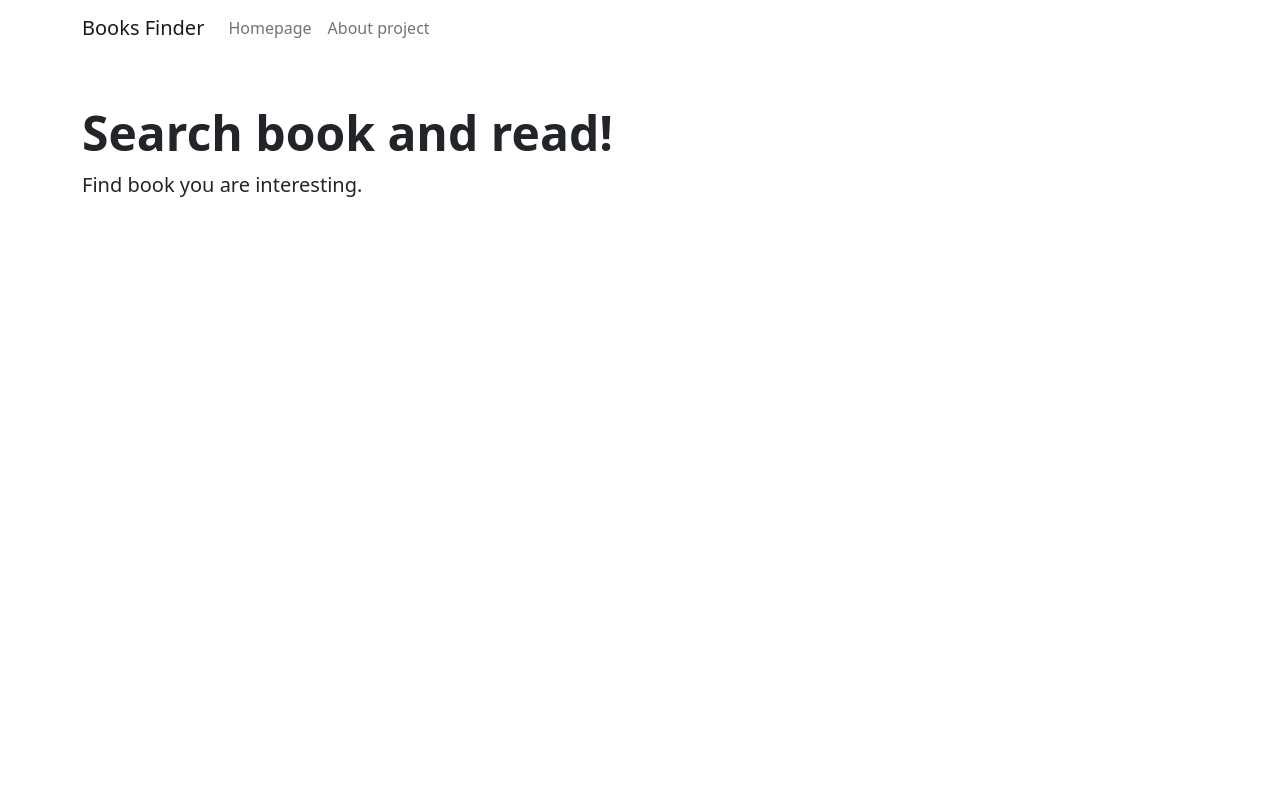
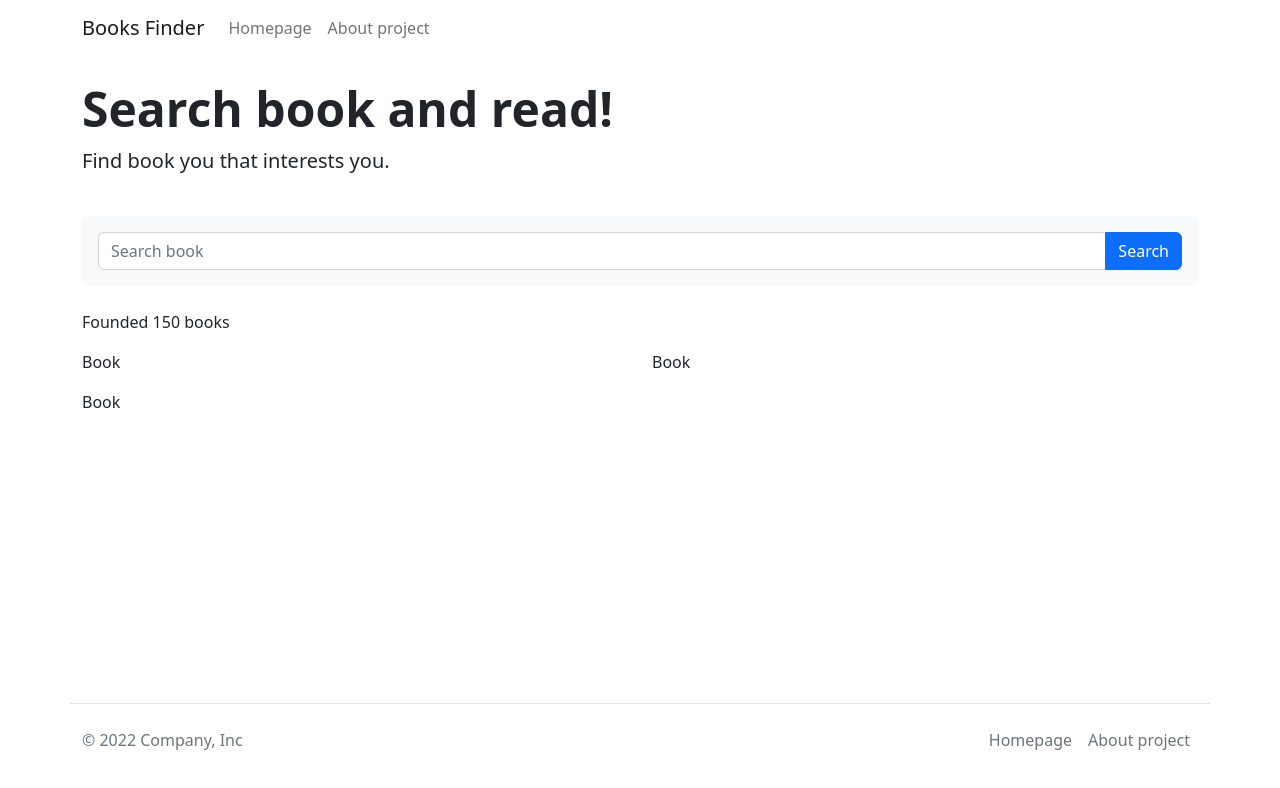
Before and after one commit to damiankomonski/book-app, a React (Create React App) app: page / in a window 1280 px wide. Shown: the top 788 px of the page. Built offline with nearby package versions, Linux system fonts and the light colour scheme.

Commit message:
Progress

```diff
--- a/src/App.js
+++ b/src/App.js
@@ -1,6 +1,9 @@
 import './App.scss';
 import Header from "./Header/Header";
 import Slider from "./Slider/Slider";
+import Search from "./Search/Search";
+import Results from "./Results/Results";
+import Footer from "./Footer/Footer";
 
 /*
 API Link:
@@ -12,6 +15,9 @@ function App() {
     <>
       <Header />
       <Slider />
+      <Search />
+      <Results />
+      <Footer />
     </>
   );
 }
--- a/src/App.scss
+++ b/src/App.scss
@@ -1 +1,11 @@
 @import "~bootstrap/scss/bootstrap";
+
+body{
+    height: 100vh;
+}
+
+#root{
+    height: 100vh;
+    display: flex;
+    flex-direction: column;
+}
--- /dev/null
+++ b/src/Footer/Footer.js
@@ -0,0 +1,26 @@
+import React from "react";
+import "./Footer.scss";
+import Container from "react-bootstrap/Container";
+import Row from "react-bootstrap/Row";
+import Col from "react-bootstrap/Col";
+
+function Footer(){
+    return (
+        <footer>
+            <Container>
+                <Row>
+                    <Col xs={12} className="d-flex flex-wrap justify-content-between align-items-center py-3 my-4 border-top">
+                        <p class="col-md-4 mb-0 text-muted">© 2022 Company, Inc</p>
+
+                        <ul class="nav col-md-4 justify-content-end">
+                            <li class="nav-item"><a href="./" class="nav-link px-2 text-muted">Homepage</a></li>
+                            <li class="nav-item"><a href="./" class="nav-link px-2 text-muted">About project</a></li>
+                        </ul>
+                    </Col>
+                </Row>
+            </Container>
+        </footer>
+    );
+}
+
+export default Footer;
--- /dev/null
+++ b/src/Footer/Footer.scss
@@ -0,0 +1,3 @@
+footer{
+    margin-top: auto;
+}
--- a/src/Header/Header.js
+++ b/src/Header/Header.js
@@ -6,6 +6,7 @@ import Navbar from 'react-bootstrap/Navbar';
 
 function Header(){
     return (
+        <header>
             <Navbar bg="white" expand="lg">
                 <Container>
                     <Navbar.Brand href="./">Books Finder</Navbar.Brand>
@@ -18,6 +19,7 @@ function Header(){
                     </Navbar.Collapse>
                 </Container>
             </Navbar>
+        </header>
     );
 }
 
--- /dev/null
+++ b/src/Results/Results.js
@@ -0,0 +1,32 @@
+import React from "react";
+import "./Results.scss";
+import Container from "react-bootstrap/Container";
+import Row from "react-bootstrap/Row";
+import Col from "react-bootstrap/Col";
+
+function Results(){
+    return (
+        <div>
+            <Container>
+                <Row>
+                    <Col xs={12}>
+                        <p>Founded 150 books</p>
+                    </Col>
+                </Row>
+                <Row>
+                    <Col xs={6}>
+                        <p>Book</p>
+                    </Col>
+                    <Col xs={6}>
+                        <p>Book</p>
+                    </Col>
+                    <Col xs={6}>
+                        <p>Book</p>
+                    </Col>
+                </Row>
+            </Container>
+        </div>
+    );
+}
+
+export default Results;
--- /dev/null
+++ b/src/Search/Search.js
@@ -0,0 +1,35 @@
+import React from "react";
+import "./Search.scss";
+import Container from "react-bootstrap/Container";
+import Row from "react-bootstrap/Row";
+import Col from "react-bootstrap/Col";
+import Button from 'react-bootstrap/Button';
+import Form from 'react-bootstrap/Form';
+import InputGroup from 'react-bootstrap/InputGroup';
+
+function Search(){
+    return (
+        <section className="mb-4">
+            <Container>
+                <Row>
+                    <Col xs={12}>
+                        <div className="bg-light p-3 rounded">
+                            <Form>
+                                <InputGroup>
+                                    <Form.Control
+                                    placeholder="Search book"
+                                    aria-label="Search book"
+                                    aria-describedby="basic-addon2"
+                                    />
+                                    <Button variant="primary" type="submit">Search</Button>
+                                </InputGroup>
+                            </Form>
+                        </div>
+                    </Col>
+                </Row>
+            </Container>
+        </section>
+    );
+}
+
+export default Search;
--- a/src/Slider/Slider.js
+++ b/src/Slider/Slider.js
@@ -6,18 +6,18 @@ import Col from "react-bootstrap/Col";
 
 function Slider(){
     return (
-        <div className="my-5">
+        <section className="my-4">
             <Container>
                 <Row>
                     <Col xs={12}>
                         <h1 className="display-5 fw-bold">Search book and read!</h1>
                         <div className="col-lg-6">
-                            <p className="lead mb-4">Find book you are interesting.</p>
+                            <p className="lead">Find book you that interests you.</p>
                         </div>
                     </Col>
                 </Row>
             </Container>
-        </div>
+        </section>
     );
 }
 
```
Also changed, not shown: src/Results/Results.scss (added), src/Search/Search.scss (added). Lines whose indentation alone changed are shown as unchanged.
